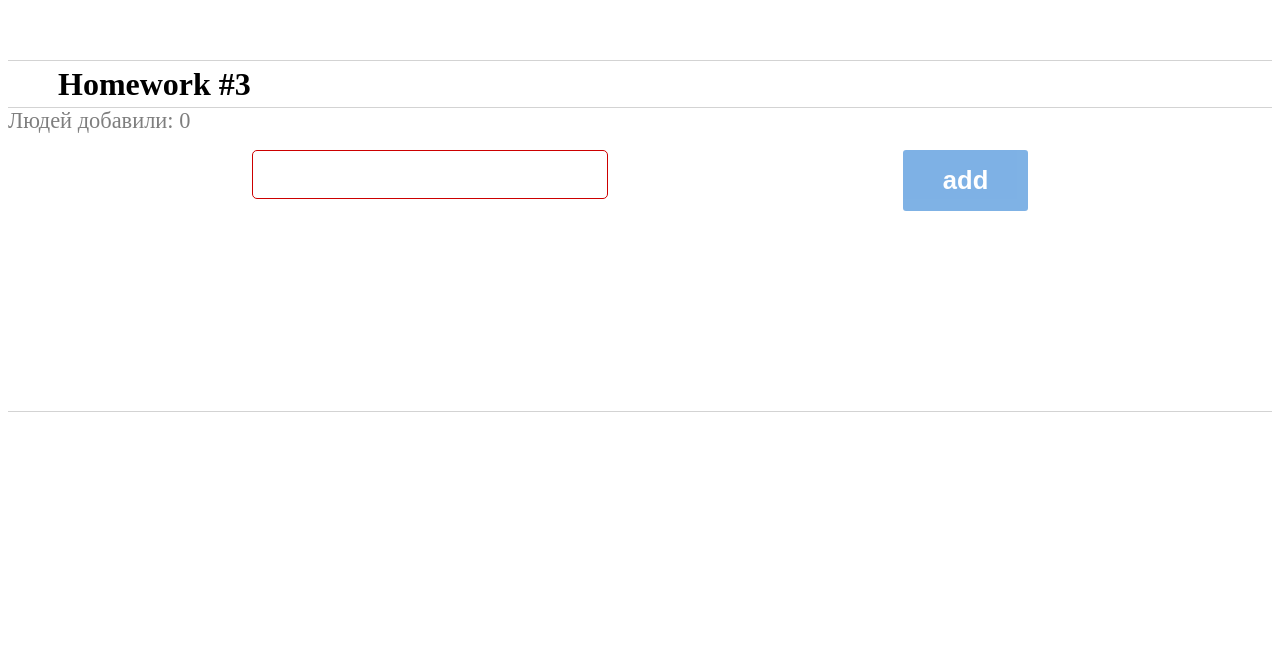
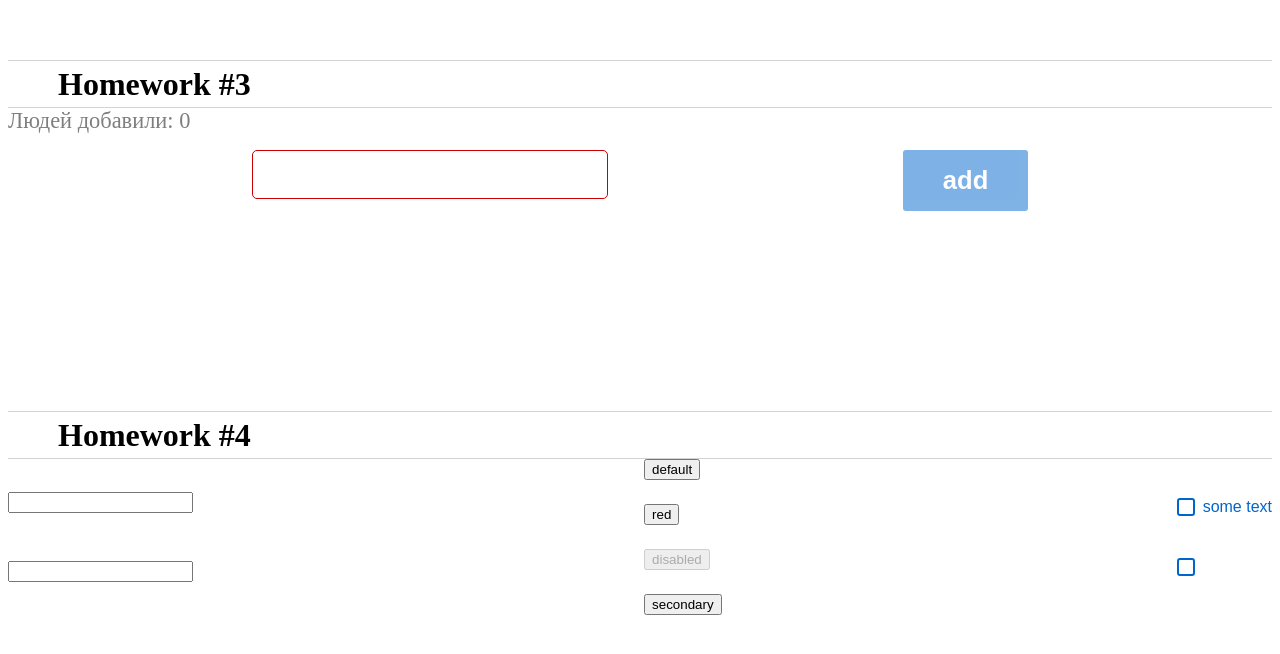
Before and after one commit to SirMissir/HomeWork, a React (Create React App) app: page / in a window 1280 px wide. Shown: the part 1072-1726 px from the top of the page. Before the commit the page ends 1492 px from the top, so only its background shows below. Built offline with nearby package versions, Linux system fonts and the light colour scheme.

Commit message:
feat: add HW4

```diff
--- a/src/s1-main/App.tsx
+++ b/src/s1-main/App.tsx
@@ -3,6 +3,7 @@ import s from './App.module.css'
 import HW1 from '../s2-homeworks/hw01/HW1'
 import HW2 from '../s2-homeworks/hw02/HW2'
 import HW3 from "../s2-homeworks/hw03/HW3";
+import HW4 from "../s2-homeworks/hw04/HW4";
 
 function App() {
     return (
@@ -11,7 +12,7 @@ function App() {
             {/*раскомментировать по ходу выполнения*/}
             <HW2/>
             <HW3/>
-            {/*<HW4/>*/}
+            <HW4/>
 
             {/*при выполнении дз 5 и более - закомментировать здесь дз 1-4, так как они есть внутри дз 5*/}
             {/*<HW5/>*/}
--- a/src/s2-homeworks/hw04/common/c1-SuperInputText/SuperInputText.tsx
+++ b/src/s2-homeworks/hw04/common/c1-SuperInputText/SuperInputText.tsx
@@ -8,8 +8,7 @@ import React, {
 import s from './SuperInputText.module.css'
 
 // тип пропсов обычного инпута
-type DefaultInputPropsType = DetailedHTMLProps<InputHTMLAttributes<HTMLInputElement>,
-    HTMLInputElement>
+type DefaultInputPropsType = DetailedHTMLProps<InputHTMLAttributes<HTMLInputElement>, HTMLInputElement>
 
 // здесь мы говорим что у нашего инпута будут такие же пропсы как у обычного инпута, кроме type
 // (чтоб не писать value: string, onChange: ...; они уже все описаны в DefaultInputPropsType)
```
